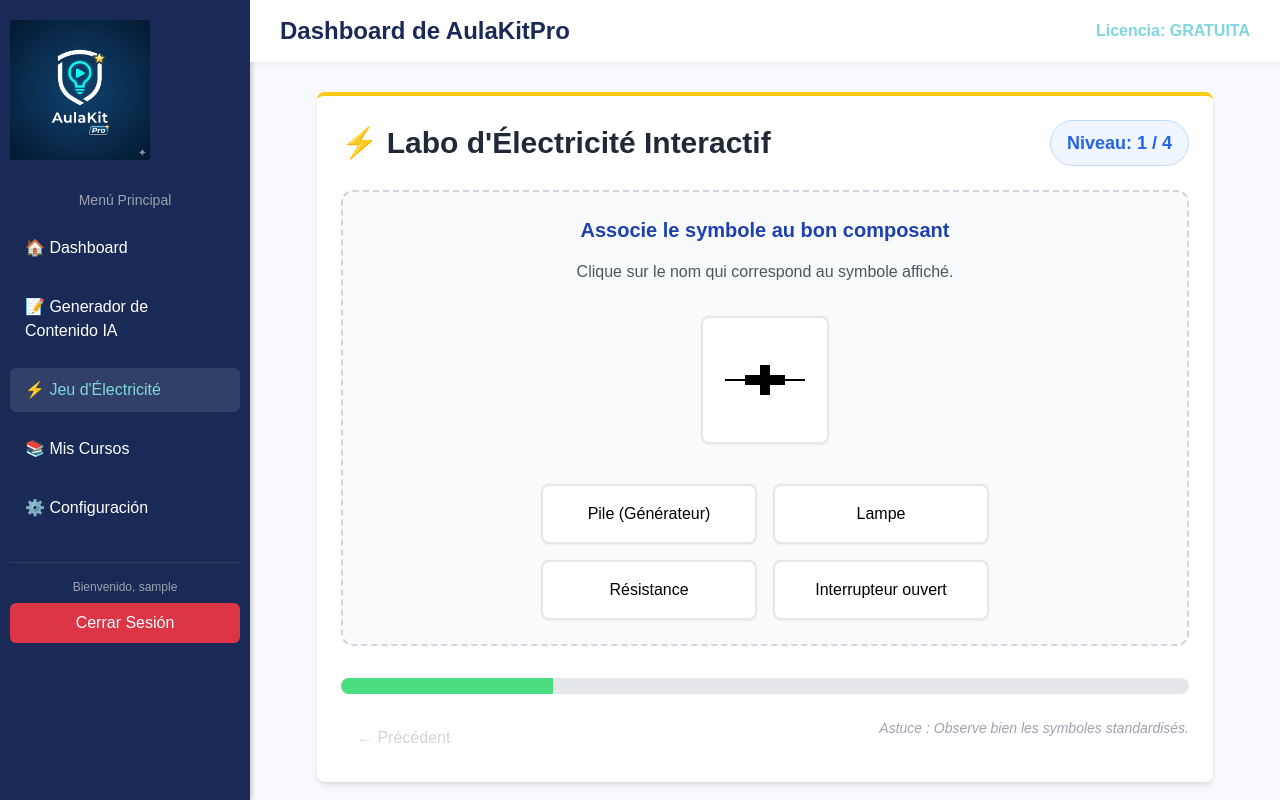
After one commit to gabyesparza1429-lang/aulakitpro, a Django app: page /jeu-electricite/ in a window 1280 px wide. The commit adds this page. Run offline with Django 5.2, Linux system fonts and the light colour scheme; the visitor is signed in with stand-in values (Sample User, id 1); some libraries are stand-ins or nearby versions.

Commit message:
Add interactive electricity game for students with ADHD
This commit implements a multi-level educational game in French to learn
about electric circuits. Key features:
- Level 1: Symbol identification matching.
- Level 2: Interactive schematization where users place components on a circuit.
- Level 3: Visualization of conventional current flow (+ to -).
- Level 4: Comparison between series and parallel circuits.

Technical changes:
- Created 'jeu_electricite.html' template with ADHD-friendly UX (pacing, feedback).
- Added 'jeu_electricite' view and URL route.
- Updated dashboard sidebar with the new game link.
- Fixed 'login.html' template and 'settings.py' redirect URLs.
- Added unit tests for the new game view.
- Adjusted static storage configuration to avoid manifest errors during testing.

Co-authored-by: gabyesparza1429-lang <240385988+gabyesparza1429-lang@users.noreply.github.com>

```diff
--- a/AulaKitPro_Web/usuarios/templates/usuarios/dashboard.html
+++ b/AulaKitPro_Web/usuarios/templates/usuarios/dashboard.html
@@ -85,8 +85,9 @@
 
         <h3 class="text-sm text-gray-400 mb-4">Menú Principal</h3>
 
-        <a href="{% url 'usuarios:dashboard' %}" class="active">🏠 Dashboard</a>
-        <a href="{% url 'usuarios:generador_contenido' %}">📝 Generador de Contenido IA</a>
+        <a href="{% url 'usuarios:dashboard' %}" class="{% if request.resolver_match.url_name == 'dashboard' %}active{% endif %}">🏠 Dashboard</a>
+        <a href="{% url 'usuarios:generador_contenido' %}" class="{% if request.resolver_match.url_name == 'generador_contenido' %}active{% endif %}">📝 Generador de Contenido IA</a>
+        <a href="{% url 'usuarios:jeu_electricite' %}" class="{% if request.resolver_match.url_name == 'jeu_electricite' %}active{% endif %}">⚡ Jeu d'Électricité</a>
         <a href="#">📚 Mis Cursos</a>
         <a href="#">⚙️ Configuración</a>
 
--- /dev/null
+++ b/AulaKitPro_Web/usuarios/templates/usuarios/jeu_electricite.html
@@ -0,0 +1,302 @@
+{% extends "usuarios/dashboard.html" %}
+
+{% block dashboard_content %}
+<div class="bg-white p-6 rounded-lg shadow-md max-w-4xl mx-auto border-t-4 border-yellow-400">
+    <div class="flex justify-between items-center mb-6">
+        <h2 class="text-3xl font-bold text-gray-800">⚡ Labo d'Électricité Interactif</h2>
+        <div id="game-progress" class="text-lg font-semibold text-blue-600 bg-blue-50 px-4 py-2 rounded-full border border-blue-200">
+            Niveau: <span id="current-level">1</span> / 4
+        </div>
+    </div>
+
+    <!-- Zone de Feedback (ADHD friendly: immediate and clear) -->
+    <div id="feedback-area" class="hidden mb-6 p-4 rounded-lg text-center font-bold animate-bounce"></div>
+
+    <!-- Conteneur du Jeu -->
+    <div id="game-container" class="min-h-[450px] bg-gray-50 border-2 border-dashed border-gray-300 rounded-xl p-6 relative overflow-hidden">
+
+        <!-- LEVEL 1: Symboles -->
+        <div id="level-1" class="level-content">
+            <h3 class="text-xl font-bold mb-4 text-center text-blue-800">Associe le symbole au bon composant</h3>
+            <p class="text-center text-gray-600 mb-8">Clique sur le nom qui correspond au symbole affiché.</p>
+
+            <div class="flex flex-col items-center">
+                <div id="symbol-display" class="w-32 h-32 bg-white border-2 border-gray-200 rounded-lg flex items-center justify-center mb-10 shadow-sm">
+                    <!-- SVG Symbol will be injected here -->
+                </div>
+
+                <div id="options-grid" class="grid grid-cols-2 gap-4 w-full max-w-md">
+                    <!-- Options buttons will be injected here -->
+                </div>
+            </div>
+        </div>
+
+        <!-- LEVEL 2: Schématisation -->
+        <div id="level-2" class="level-content hidden">
+            <h3 class="text-xl font-bold mb-4 text-center text-blue-800">Schématise le circuit</h3>
+            <p class="text-center text-gray-600 mb-6">Clique sur les zones jaunes pour placer les composants manquants.</p>
+
+            <div class="relative w-full h-64 bg-white border rounded-lg flex items-center justify-center mb-6">
+                <svg width="400" height="200" viewBox="0 0 400 200">
+                    <rect x="50" y="50" width="300" height="100" fill="none" stroke="#333" stroke-width="3" stroke-dasharray="10,5" />
+                    <!-- Drop zones -->
+                    <g id="drop-zone-pile" class="drop-zone cursor-pointer" data-target="pile">
+                        <circle cx="200" cy="50" r="25" fill="#fef3c7" stroke="#fbbf24" stroke-dasharray="5,5"/>
+                        <text x="200" y="55" font-size="10" text-anchor="middle" fill="#92400e" class="pointer-events-none">PILE</text>
+                        <g class="symbol-placeholder hidden">
+                            <rect x="180" y="45" width="40" height="10" fill="black"/>
+                            <rect x="195" y="35" width="10" height="30" fill="black"/>
+                        </g>
+                    </g>
+                    <g id="drop-zone-interrupteur" class="drop-zone cursor-pointer" data-target="interrupteur">
+                        <circle cx="350" cy="100" r="25" fill="#fef3c7" stroke="#fbbf24" stroke-dasharray="5,5"/>
+                        <text x="350" y="105" font-size="8" text-anchor="middle" fill="#92400e" class="pointer-events-none">INTERRUPTEUR</text>
+                        <g class="symbol-placeholder hidden">
+                            <line x1="335" y1="100" x2="350" y2="100" stroke="black" stroke-width="2"/>
+                            <line x1="350" y1="100" x2="365" y2="85" stroke="black" stroke-width="2"/>
+                            <line x1="365" y1="100" x2="375" y2="100" stroke="black" stroke-width="2"/>
+                        </g>
+                    </g>
+                    <g id="drop-zone-lampe" class="drop-zone cursor-pointer" data-target="lampe">
+                        <circle cx="200" cy="150" r="25" fill="#fef3c7" stroke="#fbbf24" stroke-dasharray="5,5"/>
+                        <text x="200" y="155" font-size="10" text-anchor="middle" fill="#92400e" class="pointer-events-none">LAMPE</text>
+                        <g class="symbol-placeholder hidden">
+                            <circle cx="200" cy="150" r="15" fill="none" stroke="black" stroke-width="2"/>
+                            <line x1="190" y1="140" x2="210" y2="160" stroke="black" stroke-width="2"/>
+                            <line x1="190" y1="160" x2="210" y2="140" stroke="black" stroke-width="2"/>
+                        </g>
+                    </g>
+                </svg>
+            </div>
+        </div>
+
+        <!-- LEVEL 3: Sens du courant -->
+        <div id="level-3" class="level-content hidden text-center">
+            <h3 class="text-xl font-bold mb-4 text-blue-800">Le Sens du Courant</h3>
+            <p class="text-gray-600 mb-6">Dans quel sens circule le courant électrique à l'extérieur du générateur ?</p>
+
+            <div class="relative inline-block border-4 border-gray-800 rounded-lg p-8 bg-white">
+                <div class="flex items-center gap-10">
+                    <div class="text-3xl font-bold text-red-600 font-mono">+</div>
+                    <div class="w-48 h-8 bg-gray-200 rounded-full relative overflow-hidden">
+                        <div id="current-flow" class="absolute inset-0 flex items-center justify-around transition-all duration-1000">
+                            <!-- Flowing particles or arrows -->
+                        </div>
+                    </div>
+                    <div class="text-3xl font-bold text-blue-600 font-mono">-</div>
+                </div>
+
+                <div class="mt-8 flex justify-center gap-8">
+                    <button onclick="checkDirection('plus-to-minus')" class="px-6 py-3 bg-green-500 text-white rounded-lg hover:bg-green-600 font-bold transition">De + vers -</button>
+                    <button onclick="checkDirection('minus-to-plus')" class="px-6 py-3 bg-red-500 text-white rounded-lg hover:bg-red-600 font-bold transition">De - vers +</button>
+                </div>
+            </div>
+        </div>
+
+        <!-- LEVEL 4: Association de dipôles -->
+        <div id="level-4" class="level-content hidden">
+            <h3 class="text-xl font-bold mb-4 text-center text-blue-800">Série ou Dérivation ?</h3>
+            <p class="text-center text-gray-600 mb-6">Identifie le type de montage pour que les deux lampes brillent.</p>
+
+            <div class="grid grid-cols-2 gap-8">
+                <div onclick="checkCircuitType('serie')" class="cursor-pointer hover:scale-105 transition transform border-2 border-transparent hover:border-blue-400 p-4 rounded-xl bg-white shadow">
+                    <p class="font-bold text-center mb-2">Montage A</p>
+                    <svg viewBox="0 0 200 120" class="w-full h-32">
+                        <rect x="20" y="20" width="160" height="80" fill="none" stroke="black" stroke-width="2"/>
+                        <circle cx="70" cy="20" r="10" fill="yellow" stroke="black"/>
+                        <circle cx="130" cy="20" r="10" fill="yellow" stroke="black"/>
+                        <rect x="90" y="100" width="20" height="10" fill="red"/>
+                    </svg>
+                    <p class="text-sm text-center mt-2 text-gray-500">Une seule boucle</p>
+                </div>
+                <div onclick="checkCircuitType('derivation')" class="cursor-pointer hover:scale-105 transition transform border-2 border-transparent hover:border-blue-400 p-4 rounded-xl bg-white shadow">
+                    <p class="font-bold text-center mb-2">Montage B</p>
+                    <svg viewBox="0 0 200 120" class="w-full h-32">
+                        <rect x="20" y="20" width="160" height="40" fill="none" stroke="black" stroke-width="2"/>
+                        <rect x="20" y="60" width="160" height="40" fill="none" stroke="black" stroke-width="2"/>
+                        <circle cx="100" cy="20" r="10" fill="yellow" stroke="black"/>
+                        <circle cx="100" cy="60" r="10" fill="yellow" stroke="black"/>
+                        <rect x="90" y="100" width="20" height="10" fill="red"/>
+                    </svg>
+                    <p class="text-sm text-center mt-2 text-gray-500">Plusieurs boucles</p>
+                </div>
+            </div>
+            <div class="mt-6 text-center">
+                <p id="l4-question" class="font-semibold text-lg">Lequel est un montage en **SÉRIE** ?</p>
+            </div>
+        </div>
+
+        <!-- Victory Screen -->
+        <div id="victory-screen" class="hidden absolute inset-0 bg-white flex flex-col items-center justify-center text-center p-6 z-50">
+            <div class="text-6xl mb-4">🏆</div>
+            <h2 class="text-3xl font-bold text-green-600 mb-2">Félicitations !</h2>
+            <p class="text-xl text-gray-700 mb-8">Tu es maintenant un expert en circuits électriques !</p>
+            <button onclick="resetGame()" class="px-8 py-3 bg-blue-600 text-white rounded-full font-bold text-lg hover:bg-blue-700 transition shadow-lg">Rejouer</button>
+        </div>
+    </div>
+
+    <!-- Progress bar -->
+    <div class="mt-8 w-full bg-gray-200 rounded-full h-4 overflow-hidden">
+        <div id="progress-bar" class="bg-green-400 h-full transition-all duration-500" style="width: 25%;"></div>
+    </div>
+
+    <div class="mt-6 flex justify-between">
+        <button id="prev-btn" onclick="changeLevel(-1)" class="px-4 py-2 text-gray-500 hover:text-gray-800 font-medium disabled:opacity-30" disabled>← Précédent</button>
+        <div class="text-sm text-gray-400 italic">Astuce : Observe bien les symboles standardisés.</div>
+    </div>
+</div>
+
+<script>
+    const levels = [1, 2, 3, 4];
+    let currentLevel = 1;
+
+    // Data for Level 1
+    const symbols = [
+        { name: "Pile (Générateur)", svg: '<rect x="30" y="45" width="40" height="10" fill="black"/><rect x="45" y="35" width="10" height="30" fill="black"/><line x1="10" y1="50" x2="30" y2="50" stroke="black" stroke-width="2"/><line x1="70" y1="50" x2="90" y2="50" stroke="black" stroke-width="2"/>' },
+        { name: "Lampe", svg: '<circle cx="50" cy="50" r="20" fill="none" stroke="black" stroke-width="2"/><line x1="36" y1="36" x2="64" y2="64" stroke="black" stroke-width="2"/><line x1="36" y1="64" x2="64" y2="36" stroke="black" stroke-width="2"/><line x1="10" y1="50" x2="30" y2="50" stroke="black" stroke-width="2"/><line x1="70" y1="50" x2="90" y2="50" stroke="black" stroke-width="2"/>' },
+        { name: "Interrupteur ouvert", svg: '<line x1="10" y1="50" x2="35" y2="50" stroke="black" stroke-width="2"/><line x1="35" y1="50" x2="65" y2="30" stroke="black" stroke-width="2"/><line x1="65" y1="50" x2="90" y2="50" stroke="black" stroke-width="2"/><circle cx="35" cy="50" r="3" fill="black"/><circle cx="65" cy="50" r="3" fill="black"/>' },
+        { name: "Résistance", svg: '<rect x="30" y="40" width="40" height="20" fill="none" stroke="black" stroke-width="2"/><line x1="10" y1="50" x2="30" y2="50" stroke="black" stroke-width="2"/><line x1="70" y1="50" x2="90" y2="50" stroke="black" stroke-width="2"/>' }
+    ];
+    let l1CurrentSymbol;
+
+    function initLevel1() {
+        const display = document.getElementById('symbol-display');
+        const grid = document.getElementById('options-grid');
+        l1CurrentSymbol = symbols[Math.floor(Math.random() * symbols.length)];
+
+        display.innerHTML = `<svg width="100" height="100" viewBox="0 0 100 100">${l1CurrentSymbol.svg}</svg>`;
+
+        grid.innerHTML = '';
+        const shuffled = [...symbols].sort(() => Math.random() - 0.5);
+        shuffled.forEach(s => {
+            const btn = document.createElement('button');
+            btn.className = "p-4 bg-white border-2 border-gray-200 rounded-lg hover:border-blue-400 hover:bg-blue-50 transition font-medium shadow-sm active:scale-95";
+            btn.innerText = s.name;
+            btn.onclick = () => checkLevel1(s.name);
+            grid.appendChild(btn);
+        });
+    }
+
+    function checkLevel1(selected) {
+        if (selected === l1CurrentSymbol.name) {
+            showFeedback("Excellent ! C'est le bon symbole.", "success");
+            setTimeout(() => changeLevel(1), 1500);
+        } else {
+            showFeedback("Oups ! Essaie encore.", "error");
+        }
+    }
+
+    // Level 3 logic
+    function checkDirection(choice) {
+        if (choice === 'plus-to-minus') {
+            showFeedback("Correct ! Le courant circule de la borne + vers la borne - à l'extérieur du générateur.", "success");
+            const flow = document.getElementById('current-flow');
+            flow.innerHTML = '<div class="text-blue-400 animate-pulse text-2xl">→ → → → →</div>';
+            setTimeout(() => changeLevel(1), 2000);
+        } else {
+            showFeedback("Non, c'est l'inverse ! Regarde bien les bornes.", "error");
+        }
+    }
+
+    // Level 4 logic
+    function checkCircuitType(type) {
+        if (type === 'serie') {
+            showFeedback("Bravo ! En série, il n'y a qu'un seul chemin pour le courant.", "success");
+            setTimeout(() => {
+                document.getElementById('level-4').classList.add('hidden');
+                document.getElementById('victory-screen').classList.remove('hidden');
+                document.getElementById('progress-bar').style.width = "100%";
+            }, 1500);
+        } else {
+            showFeedback("Non, celui-ci a deux boucles, c'est une dérivation.", "error");
+        }
+    }
+
+    function showFeedback(msg, type) {
+        const area = document.getElementById('feedback-area');
+        area.innerText = msg;
+        area.classList.remove('hidden', 'bg-green-100', 'text-green-700', 'bg-red-100', 'text-red-700');
+
+        if (type === 'success') {
+            area.classList.add('bg-green-100', 'text-green-700');
+        } else {
+            area.classList.add('bg-red-100', 'text-red-700');
+        }
+
+        setTimeout(() => area.classList.add('hidden'), 3000);
+    }
+
+    function changeLevel(delta) {
+        const next = currentLevel + delta;
+        if (next >= 1 && next <= 4) {
+            document.getElementById(`level-${currentLevel}`).classList.add('hidden');
+            currentLevel = next;
+            document.getElementById(`level-${currentLevel}`).classList.remove('hidden');
+
+            document.getElementById('current-level').innerText = currentLevel;
+            document.getElementById('progress-bar').style.width = (currentLevel * 25) + "%";
+            document.getElementById('prev-btn').disabled = currentLevel === 1;
+
+            if (currentLevel === 1) initLevel1();
+        }
+    }
+
+    function resetGame() {
+        document.getElementById('victory-screen').classList.add('hidden');
+        currentLevel = 1;
+        document.getElementById('level-1').classList.remove('hidden');
+        document.getElementById('current-level').innerText = "1";
+        document.getElementById('progress-bar').style.width = "25%";
+        document.getElementById('prev-btn').disabled = true;
+
+        // Reset Level 2 zones
+        document.querySelectorAll('.drop-zone').forEach(zone => {
+            zone.querySelector('circle').setAttribute('fill', '#fef3c7');
+            zone.querySelector('circle').setAttribute('stroke', '#fbbf24');
+            zone.querySelector('.symbol-placeholder').classList.add('hidden');
+            zone.querySelector('text').classList.remove('hidden');
+        });
+
+        initLevel1();
+    }
+
+    // Initialize
+    window.onload = initLevel1;
+
+    // Level 2 interaction
+    document.querySelectorAll('.drop-zone').forEach(zone => {
+        zone.onclick = () => {
+            const circle = zone.querySelector('circle');
+            const placeholder = zone.querySelector('.symbol-placeholder');
+            const text = zone.querySelector('text');
+
+            if (placeholder.classList.contains('hidden')) {
+                circle.setAttribute('fill', '#d1fae5');
+                circle.setAttribute('stroke', '#10b981');
+                placeholder.classList.remove('hidden');
+                text.classList.add('hidden');
+
+                const filled = document.querySelectorAll('.symbol-placeholder:not(.hidden)').length;
+                if (filled === 3) {
+                    showFeedback("Super ! Le circuit est complet.", "success");
+                    setTimeout(() => changeLevel(1), 1500);
+                }
+            }
+        };
+    });
+</script>
+
+<style>
+    .level-content {
+        animation: fadeIn 0.5s ease-out;
+    }
+    @keyframes fadeIn {
+        from { opacity: 0; transform: translateY(10px); }
+        to { opacity: 1; transform: translateY(0); }
+    }
+    .active {
+        background-color: rgba(255, 255, 255, 0.1);
+        color: var(--color-accent-light) !important;
+    }
+</style>
+{% endblock %}
--- a/AulaKitPro_Web/usuarios/urls.py
+++ b/AulaKitPro_Web/usuarios/urls.py
@@ -24,4 +24,7 @@ urlpatterns = [
 
     # Nueva ruta para el Generador de Contenido IA
     path('generador-contenido/', views.generador_contenido, name='generador_contenido'),
+
+    # Ruta para el Juego de Electricidad
+    path('jeu-electricite/', views.jeu_electricite, name='jeu_electricite'),
 ]
--- a/AulaKitPro_Web/usuarios/views.py
+++ b/AulaKitPro_Web/usuarios/views.py
@@ -53,3 +53,13 @@ def generador_contenido(request):
     return render(request, 'usuarios/generador_contenido.html', {
         'generated_content': generated_content
     })
+
+# ---------------------------------------------------------
+# 5. VISTA JUEGO DE ELECTRICIDAD
+# ---------------------------------------------------------
+@login_required(login_url='/login/')
+def jeu_electricite(request):
+    """
+    Vista para el juego interactivo de circuitos eléctricos.
+    """
+    return render(request, 'usuarios/jeu_electricite.html')
```
Also changed, not shown: AulaKitPro_Web/AulaKitPro_Core/settings.py (+7 -4 lines), AulaKitPro_Web/usuarios/templates/usuarios/login.html (+19 -7 lines), AulaKitPro_Web/usuarios/tests.py (+24 -2 lines).
